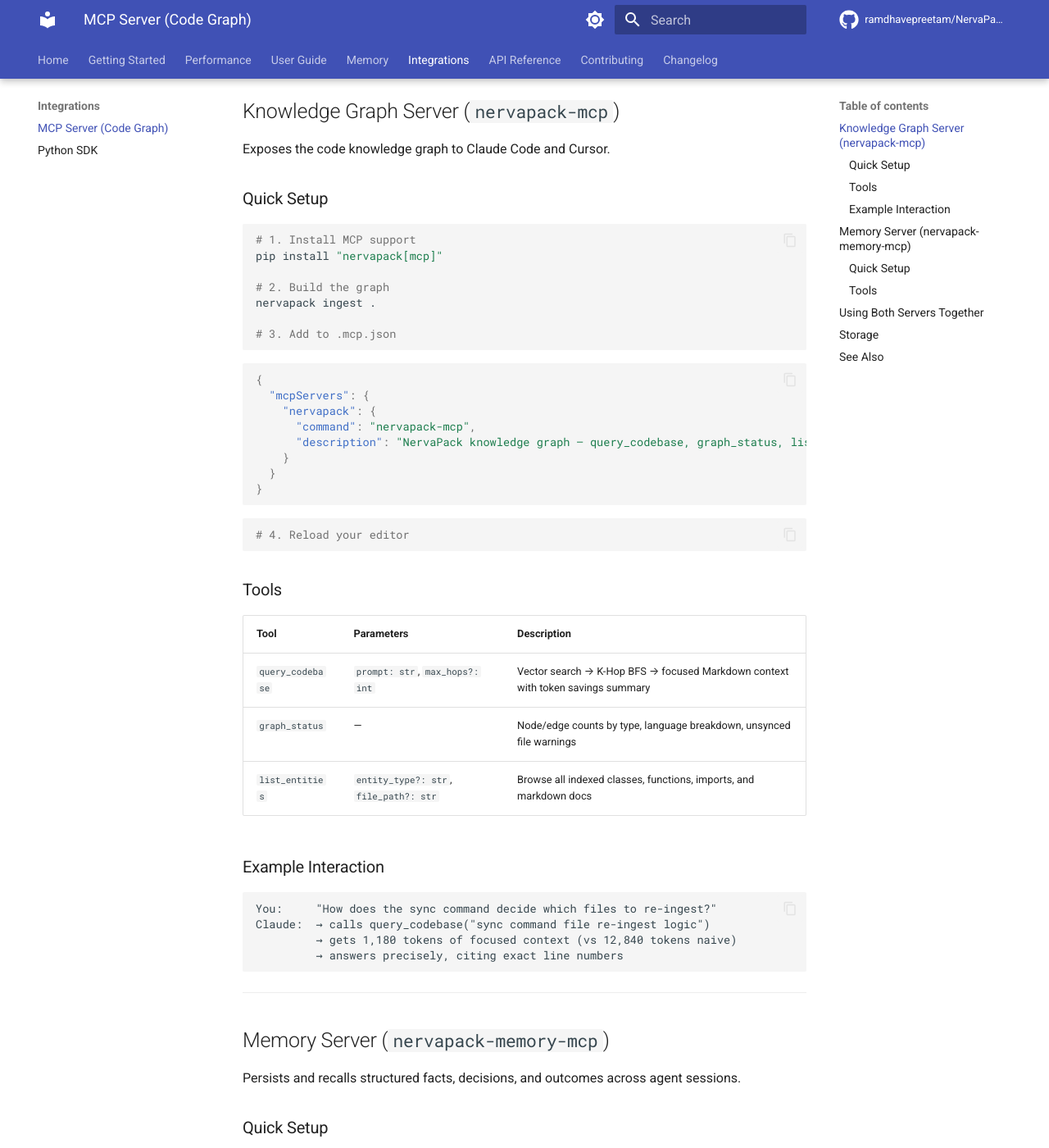
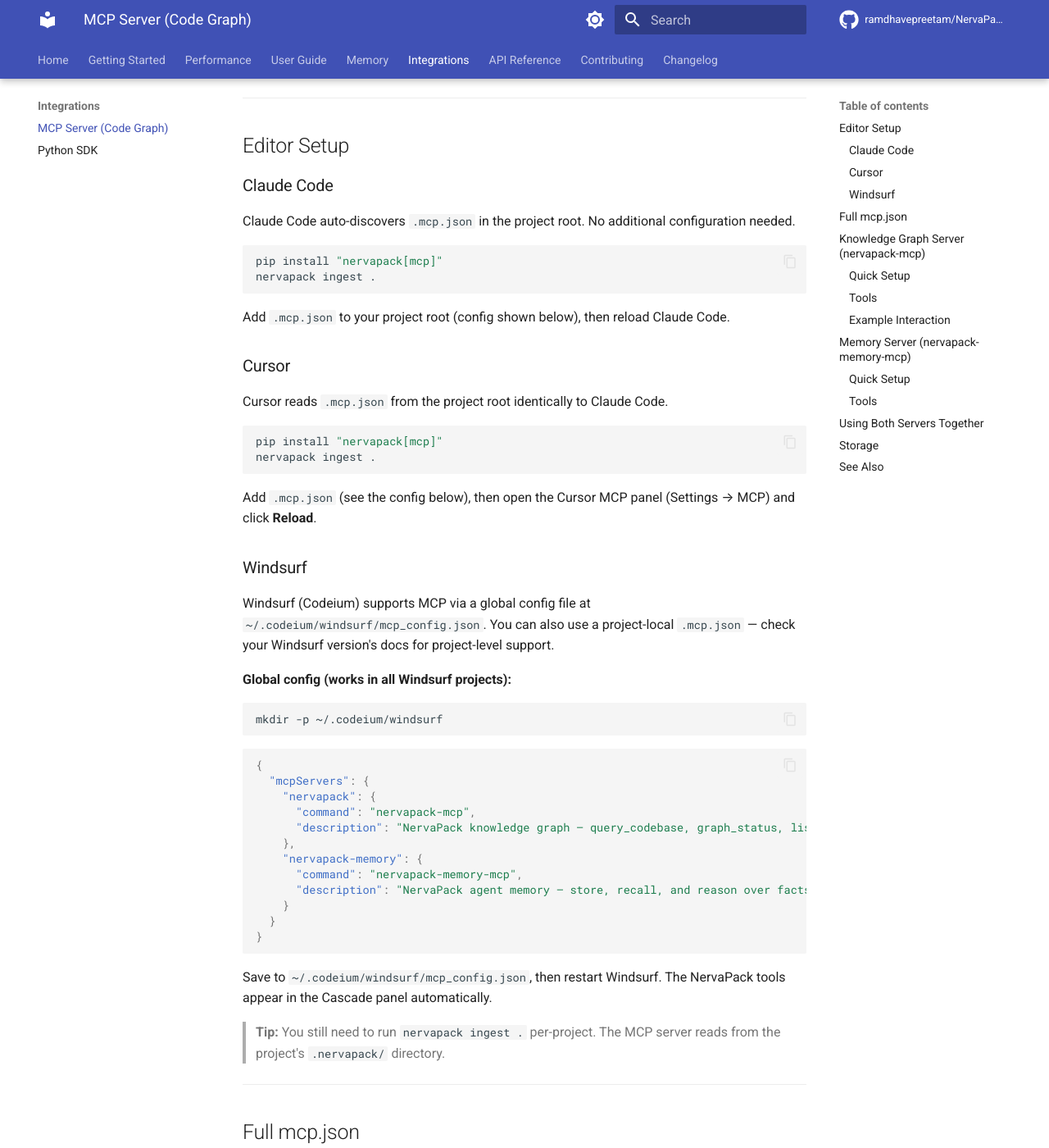
Before and after one commit to ramdhavepreetam/NervaPack, an MkDocs documentation site: the page built from docs/integrations/mcp-server.md, in a window 1280 px wide and 1400 px high, scrolled down 252 px. Shown: the whole window at 82% size. Built offline with MkDocs 1.6.1 and Material for MkDocs 9.7.7, drawn with Linux system fonts in a browser that asks for light colours; comment, search, counter and statistics services are not loaded; the version menu is left out; some of the changed text lies outside the part shown.

Commit message:
feat: v0.5.7 — Windsurf/Cursor/Claude Code editor setup docs + changelog
- docs/integrations/mcp-server.md: added explicit per-editor setup sections
  for Claude Code, Cursor, and Windsurf (including global mcp_config.json path)
- Bumped version to v0.5.7 in pyproject.toml and CLAUDE.md
- docs/changelog.md: documented the v0.5.7 memory MCP server fixes

Co-Authored-By: Claude Sonnet 4.6 <noreply@anthropic.com>

````diff
--- a/docs/integrations/mcp-server.md
+++ b/docs/integrations/mcp-server.md
@@ -1,6 +1,84 @@
 # MCP Server Integration
 
 NervaPack ships two MCP servers. Use both together for the full picture: the knowledge-graph server answers structural questions about your code; the memory server recalls decisions and facts from previous sessions.
+
+Supported editors: **Claude Code**, **Cursor**, **Windsurf** — all use the same `.mcp.json` config file.
+
+---
+
+## Editor Setup
+
+### Claude Code
+
+Claude Code auto-discovers `.mcp.json` in the project root. No additional configuration needed.
+
+```bash
+pip install "nervapack[mcp]"
+nervapack ingest .
+```
+
+Add `.mcp.json` to your project root (config shown below), then reload Claude Code.
+
+### Cursor
+
+Cursor reads `.mcp.json` from the project root identically to Claude Code.
+
+```bash
+pip install "nervapack[mcp]"
+nervapack ingest .
+```
+
+Add `.mcp.json` (see the config below), then open the Cursor MCP panel (Settings → MCP) and click **Reload**.
+
+### Windsurf
+
+Windsurf (Codeium) supports MCP via a global config file at `~/.codeium/windsurf/mcp_config.json`. You can also use a project-local `.mcp.json` — check your Windsurf version's docs for project-level support.
+
+**Global config (works in all Windsurf projects):**
+
+```bash
+mkdir -p ~/.codeium/windsurf
+```
+
+```json
+{
+  "mcpServers": {
+    "nervapack": {
+      "command": "nervapack-mcp",
+      "description": "NervaPack knowledge graph — query_codebase, graph_status, list_entities"
+    },
+    "nervapack-memory": {
+      "command": "nervapack-memory-mcp",
+      "description": "NervaPack agent memory — store, recall, and reason over facts across sessions"
+    }
+  }
+}
+```
+
+Save to `~/.codeium/windsurf/mcp_config.json`, then restart Windsurf. The NervaPack tools appear in the Cascade panel automatically.
+
+> **Tip:** You still need to run `nervapack ingest .` per-project. The MCP server reads from the project's `.nervapack/` directory.
+
+---
+
+## Full mcp.json
+
+Drop this in your project root for all editors:
+
+```json
+{
+  "mcpServers": {
+    "nervapack": {
+      "command": "nervapack-mcp",
+      "description": "NervaPack knowledge graph — query_codebase, graph_status, list_entities"
+    },
+    "nervapack-memory": {
+      "command": "nervapack-memory-mcp",
+      "description": "NervaPack agent memory — store, recall, and reason over facts across sessions"
+    }
+  }
+}
+```
 
 ---
 
--- a/pyproject.toml
+++ b/pyproject.toml
@@ -4,7 +4,7 @@ build-backend = "setuptools.build_meta"
 
 [project]
 name = "nervapack"
-version = "0.5.5"
+version = "0.5.7"
 description = "Privacy-first, offline knowledge graph for developers"
 readme = "README.md"
 requires-python = ">=3.10"
````
Also changed, not shown: CLAUDE.md (+1 -1 lines), docs/changelog.md (+25 -0 lines).
